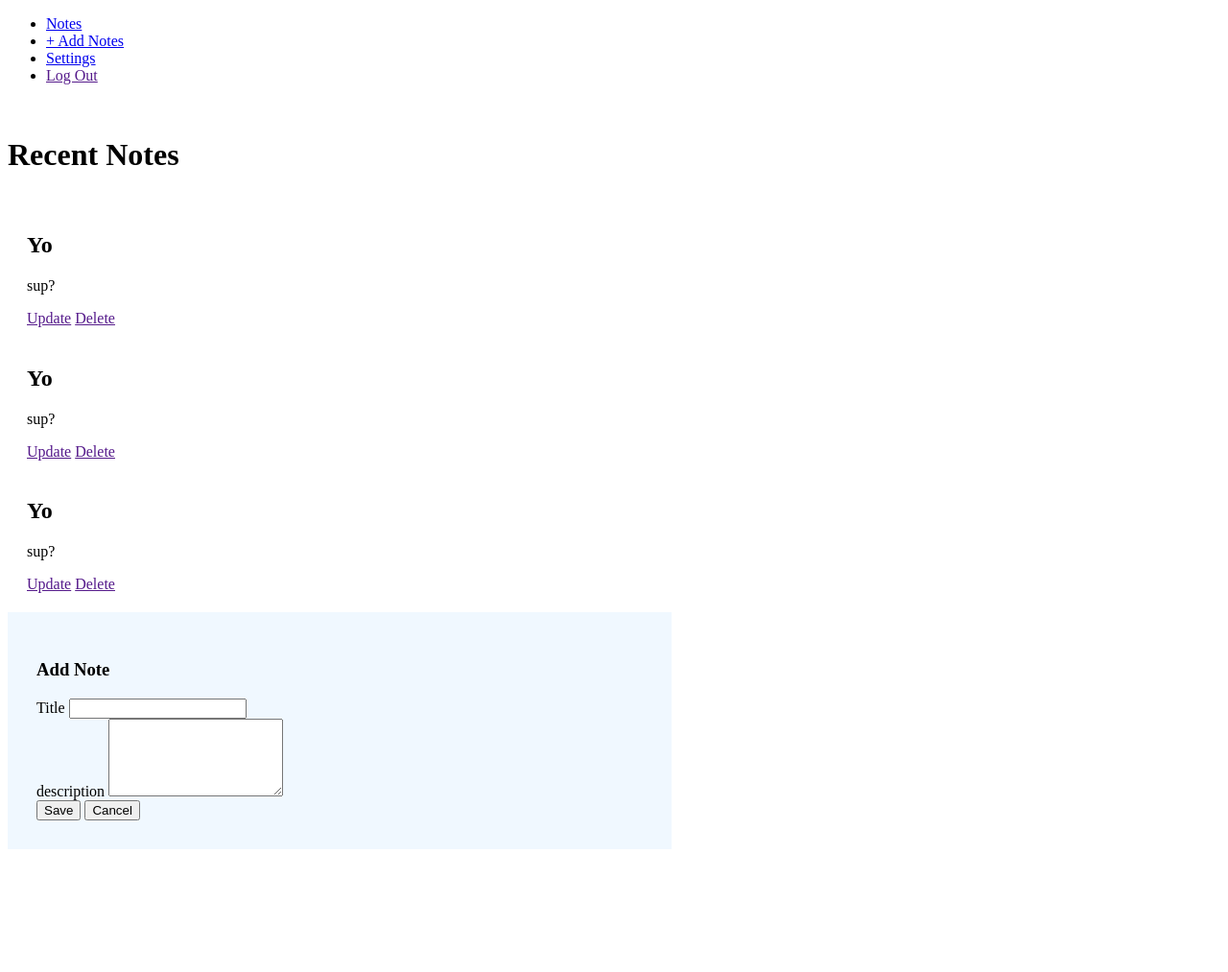
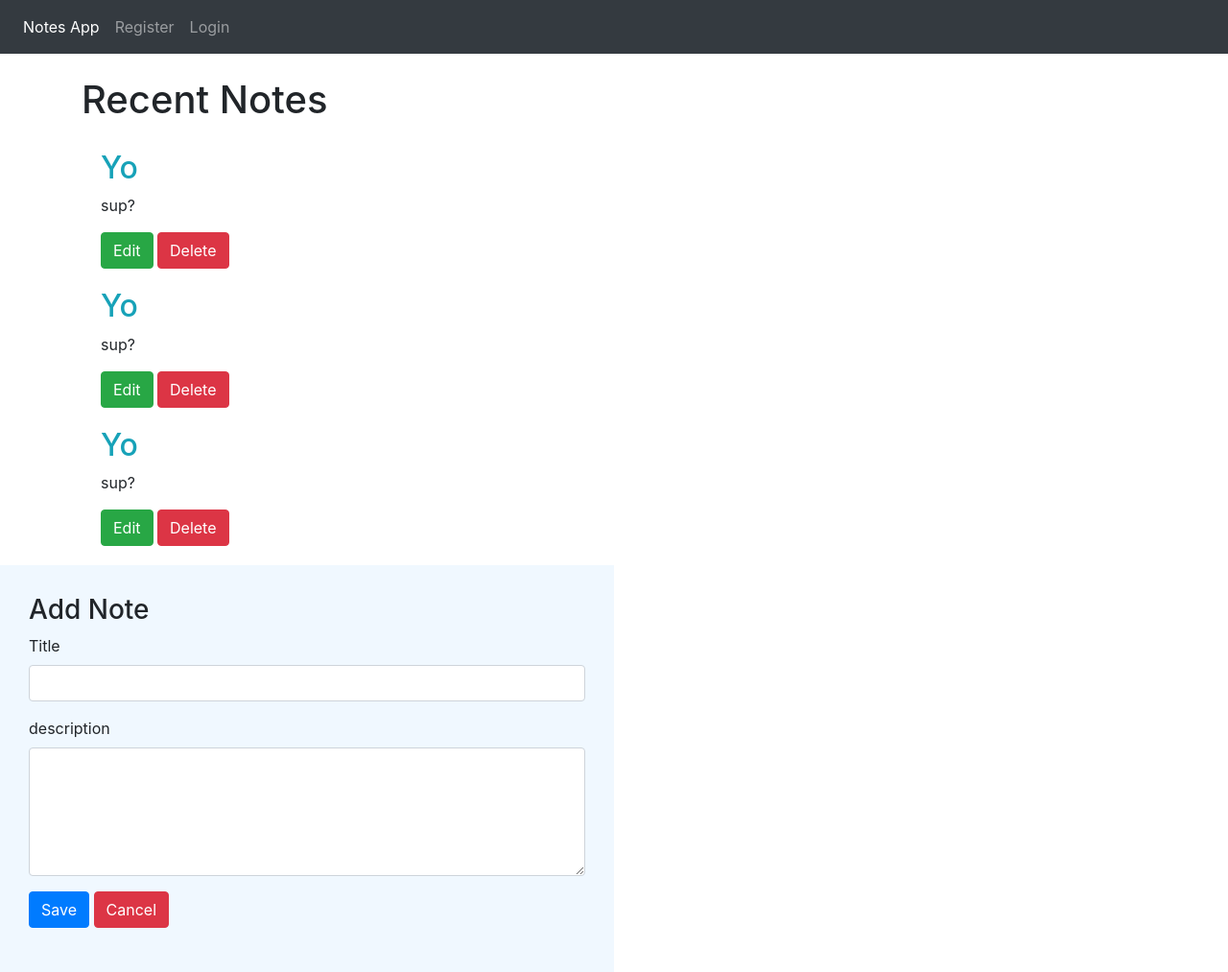
Before and after one commit to KarolinaGrin/Final_project, a Django app: page /home/ in a window 1280 px wide. Shown: the whole page at 96% size. Before the commit the page ends 885 px from the top, so only its background shows below. Run offline with Django 4.2, Linux system fonts and the light colour scheme; data that the repository does not hold is empty; some libraries are stand-ins or nearby versions.

Commit message:
koreguota views

```diff
--- /dev/null
+++ b/notes/forms.py
@@ -0,0 +1,37 @@
+from django import forms
+from .models import Notes
+from django.contrib.auth.models import User
+from django.contrib.auth.forms import UserCreationForm
+
+
+class UserForm(UserCreationForm):
+
+    username = forms.CharField(widget=forms.TextInput(
+        attrs={
+            'type': 'username',
+            'placeholder': ('Username')
+        }
+    ))
+    password = forms.CharField(max_length=16, widget=forms.PasswordInput(
+        attrs={
+            # 'class':'form-control',
+            'placeholder': 'Password'
+        }
+    ))
+
+class NoteCreationForm(forms.ModelForm):
+    class Meta:
+        model = Notes
+        fields = ['title', 'description']
+
+
+class NoteUpdateForm(forms.ModelForm):
+    class Meta:
+        model = Notes
+        fields = ['title', 'description']
+
+
+class AccountSettingsForm(forms.ModelForm):
+    class Meta:
+        model = User
+        fields = ['username', 'first_name', 'last_name']
--- a/notes/models.py
+++ b/notes/models.py
@@ -9,3 +9,6 @@ class Notes(models.Model):
 
     def __str__(self):
         return self.title
+
+class Category(models.Model):
+    title = models.CharField(max_length=45, null=False)
--- a/notes/static/css/main.css
+++ b/notes/static/css/main.css
@@ -1,4 +1,10 @@
-.add-model{
+.welcome {
+    display: flex;
+    padding: 2%;
+    font-size: 90px;
+}
+
+.add-model {
     position: fixed;
     width: 100%;
     height: 100vh;
@@ -7,18 +13,18 @@
     display: none;
 }
 
-.form{
+.form {
     width: 50%;
     margin: 50x auto;
     padding: 30px;
     background-color: aliceblue;
 }
 
-.notes{
+.notes {
     padding: 10px;
 }
 
-.note{
-    border:1px grey;
+.note {
+    border: 1px grey;
     padding: 10px;
 }
--- a/notes/templates/base.html
+++ b/notes/templates/base.html
@@ -7,8 +7,8 @@
     <meta http-equiv="X-UA-Compatible" content="IE=edge">
     <meta name="viewport" content="width=device-width, initial-scale=1.0">
 
-<link rel="stylesheet" href="{% static 'static/bootstrap.min.css'%}">
-<link rel="stylesheet" href="{%static 'static/main.css'%}">
+<link rel="stylesheet" href="{% static 'css/bootstrap.min.css'%}">
+<link rel="stylesheet" href="{% static 'css/main.css'%}">
 <title>Notes</title>
 </head>
 <body>
--- a/notes/templates/notes/home.html
+++ b/notes/templates/notes/home.html
@@ -1,42 +1,29 @@
-<!DOCTYPE html>
-<html lang="en">
-<head>
-    <meta charset="UTF-8">
-    <meta http-equiv="X-UA-Compatible" content="IE=edge">
-    <meta name="viewport" content="width=device-width, initial-scale=1.0">
-
-<link rel="stylesheet" href="css/boostrap.min.css">    <!-- CSS only -->
-<link rel="stylesheet" href="css/main.css">
-<title>Notes App</title>
-</head>
-<body>
-    <header >
-        <nav class="navbar navbar-expand navbar-dark bg-dark">
-            <ul class="nav navbar-nav">
-                <li class="nav-item active">
-                    <a class="nav-link" href="#">Notes</span></a>
-                </li>
-                <li class="nav-item">
-                    <a class="nav-link add" href="#">&plus; Add Notes</a>
-                </li>
-                <li>
-                    <a href="settings.html" class="nav-link">Settings</a>
-                </li>
-                <li>
-                    <a href="" class="nav-link">Log Out</a>
-                </li>
-            </ul>
-        </nav>
-    </header>
+{% extends 'base.html' %}
+{% load crispy_forms_tags %}
+{% block body %}
     <div class="container">
         <br>
         <h1>Recent Notes</h1>
         <div class="notes">
+            {% if notes %}
+
+            {% for note in notes %}
             <div class="note">
                 <h2 class="text-info">Yo</h2>
                 <p>sup?</p>
                 <div class="options">
-                    <a href="" class="btn btn-success">Update</a>
+                    <a href="" class="btn btn-success">Edit</a>
+                    <a href="" class="btn btn-danger">Delete</a>
+                </div>
+            </div>
+            {% endfor %}
+
+        {% endif %}
+            <div class="note">
+                <h2 class="text-info">Yo</h2>
+                <p>sup?</p>
+                <div class="options">
+                    <a href="" class="btn btn-success">Edit</a>
                     <a href="" class="btn btn-danger">Delete</a>
                 </div>
             </div>
@@ -44,7 +31,7 @@
                 <h2 class="text-info">Yo</h2>
                 <p>sup?</p>
                 <div class="options">
-                    <a href="" class="btn btn-success">Update</a>
+                    <a href="" class="btn btn-success">Edit</a>
                     <a href="" class="btn btn-danger">Delete</a>
                 </div>
             </div>
@@ -52,7 +39,7 @@
                 <h2 class="text-info">Yo</h2>
                 <p>sup?</p>
                 <div class="options">
-                    <a href="" class="btn btn-success">Update</a>
+                    <a href="" class="btn btn-success">Edit</a>
                     <a href="" class="btn btn-danger">Delete</a>
                 </div>
             </div>
@@ -80,5 +67,4 @@
     </div>
 
     <script src="js/index.js"></script>
-</body>
-</html>
+{% endblock body %}
--- a/notes/templates/notes/login.html
+++ b/notes/templates/notes/login.html
@@ -16,7 +16,7 @@
             <h3 class="text-primary">Login</h3>
             <form action="" method="POST">
                 {% csrf_token %}
-                {{form |crispy}}
+                {{form|crispy}}
                 <button type="submit" class="btn-info btn">Login</button>
             </form>
     </div>
--- a/notes/views.py
+++ b/notes/views.py
@@ -1,26 +1,126 @@
-from django.shortcuts import render
-from django.http import HttpResponse
+from django.shortcuts import render, redirect
+from django.contrib.auth.forms import UserCreationForm, AuthenticationForm
+from django.contrib import messages
+from .models import Notes
+from .forms import NoteCreationForm, NoteUpdateForm, AccountSettingsForm
+from django.contrib.auth import authenticate, login, logout
+from django.contrib.auth.decorators import login_required
+from .forms import UserForm
 
 # Create your views here.
+
 
 def index(request):
     return render(request, 'notes/index.html')
 
 
+def login(request):
+
+    username = request.POST.get("username")
+    password = request.POST.get("password")
+    user = authenticate(username=username, password=password)
+
+    if user is not None:
+        return redirect('notes:home')
+    elif username and password:
+        messages.info(request, 'Login attemp failed.')
+
+    context = {
+        'form': AuthenticationForm(),
+        'username': username,
+        'password': password,
+        'user': user
+    }
+    return render(request, 'notes/login.html', context)
+
+
 def register(request):
-    return render(request, 'notes/register.html')
+    form = UserCreationForm(request.POST)
 
-def login (request):
-    return render(request, 'notes/login.html')
+    if request.method == "POST":
+        form = UserCreationForm(request.POST)
+
+        if form.is_valid():
+            form.save()
+            messages.success(request, "Account created successfully")
+            return redirect('notes:login')
+
+    context = {
+        'form': form
+    }
+    return render(request, 'notes/register.html', context)
+
 
 def home_page(request):
-    return render(request, 'notes/home.html')
+    notes = Notes.objects.all()
+    form = NoteCreationForm()
+
+    if request.method == "POST":
+        form = NoteCreationForm(request.POST)
+
+        if form.is_valid():
+            note_obj = form.save(commit=False)
+            note_obj.author = request.user
+            note_obj.save()
+
+            return redirect('note/home.html')
+    context = {
+        'notes': notes,
+        'form': form
+    }
+    return render(request, 'notes/home.html', context)
+
 
 def settings(request):
-    return render(request, 'notes/settings.html')
+    user = request.user
+    form = AccountSettingsForm(instance=user)
+
+    if request.method == "POST":
+        user.username = request.POST['username']
+        user.email = request.POST['email']
+
+        user.save()
+
+        messages.success(request, "Information has been changed")
+
+        return redirect("notes:settings")
+    context = {
+        'form': form,
+        'user': user
+    }
+
+    return render(request, 'notes/settings.html', context)
+
 
 def logout(request):
-    return render(request,'notes/logout.html')
+    return render(request, 'notes/logout.html')
+
 
 def edit(request):
-    return render(request, 'notes/edit.html')
+    note_to_update = Notes.objects.get(id=id)
+    form = NoteUpdateForm(instance=note_to_update)
+
+    if request.method == "POST":
+        form = NoteUpdateForm(request.POST)
+
+        if form.is_valid():
+            note_to_update.title = form.cleaned_data["title"]
+            note_to_update.description = form.cleaned_data["description"]
+
+            note_to_update.save()
+
+            return redirect('notes:home_page')
+
+    context = {
+        'note': note_to_update,
+        'form': form
+    }
+    return render(request, 'notes/update.html', context)
+
+
+def delete(request, id):
+    note_to_delete = Notes.objects.get(id=id)
+
+    note_to_delete.delete()
+
+    return redirect('notes:home_page')
```
